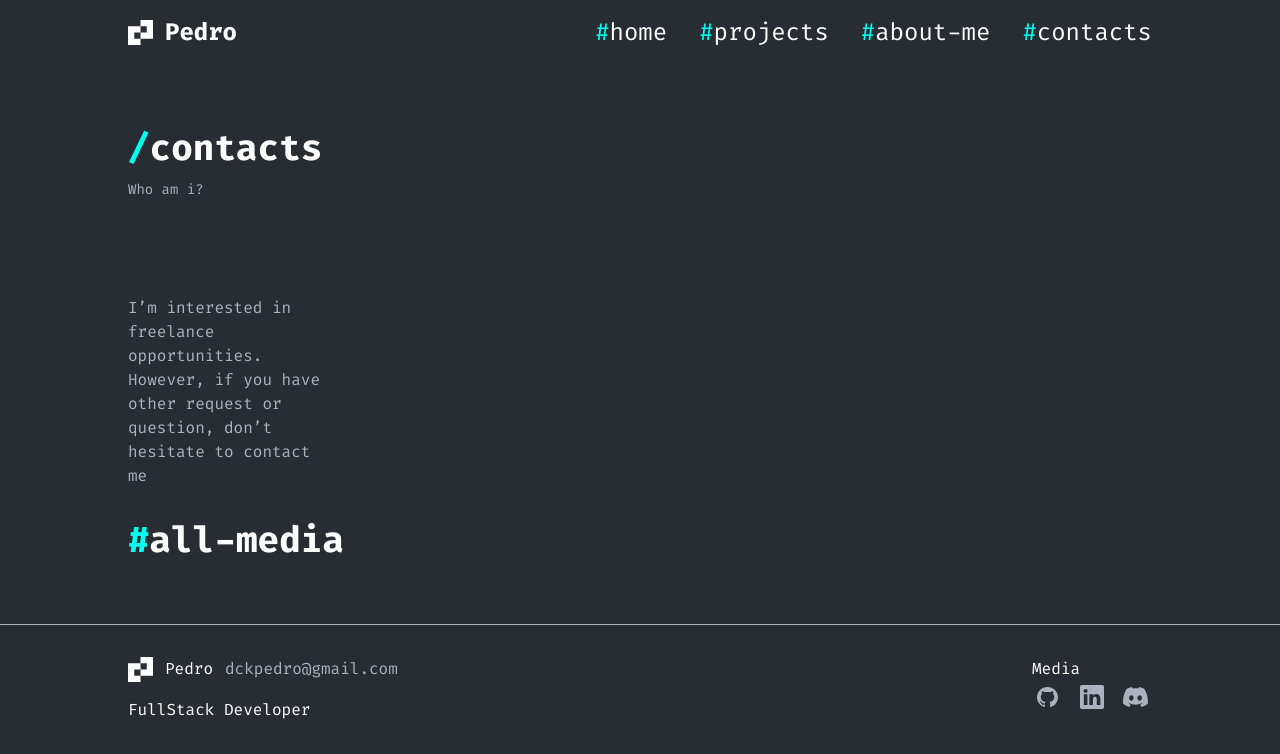
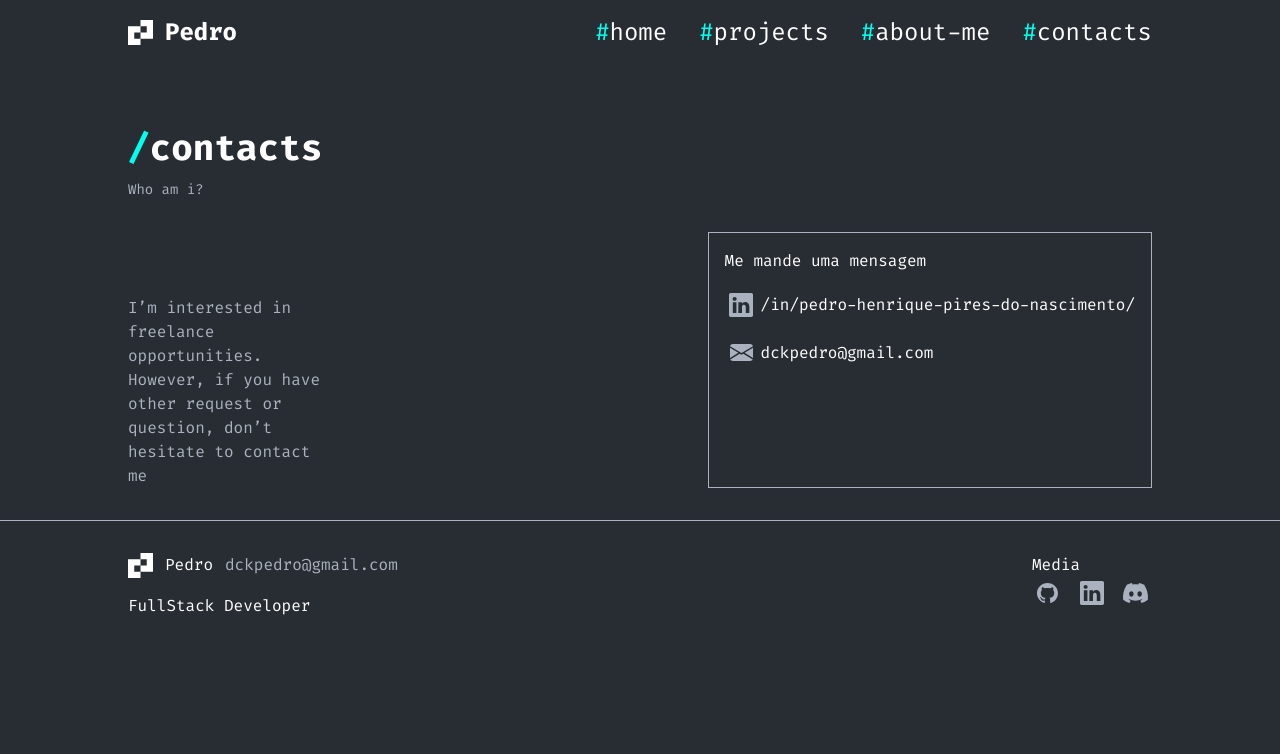
Before and after one commit to PedroSincero/Portfolio, a React (Vite) app: page /contact in a window 1280 px wide. Shown: the top 754 px of the page. Built offline with nearby package versions, Linux system fonts and the light colour scheme.

Commit message:
criando parte do contato

```diff
--- a/src/pages/Contacts/index.jsx
+++ b/src/pages/Contacts/index.jsx
@@ -1,6 +1,8 @@
 import Header from '../../components/Header'
 import Footer from '../../components/Footer'
 import Title from '../../components/Title'
+import Linkedin from '../../assets/Linkedin.svg';
+import Email from '../../assets/Email.svg';
 
 export default function Contacts() {
   const text  = `I’m interested in freelance opportunities. However, if you have other request or question, don’t hesitate to contact me`
@@ -13,8 +15,18 @@ export default function Contacts() {
             <div className="w-1/5 text-secondary pt-16">
               { text }
             </div>
+            <div className=' inline-flex p-4 flex-col items-start gap-4 border border-secondary'>
+              <p>Me mande uma mensagem</p>
+              <div className='flex items-center gap-1'>
+                <img src={Linkedin} alt="Linkedin Logo"  />
+                <p>/in/pedro-henrique-pires-do-nascimento/</p>
+              </div>
+              <div className='flex items-center gap-1'>
+                <img src={Email} alt="Email Logo"  />
+                <p>dckpedro@gmail.com</p>
+              </div>
+            </div>
           </div>
-          <Title title={'all-media'} span={'#'}/>
         </div>
       <Footer />
     </div>
```
